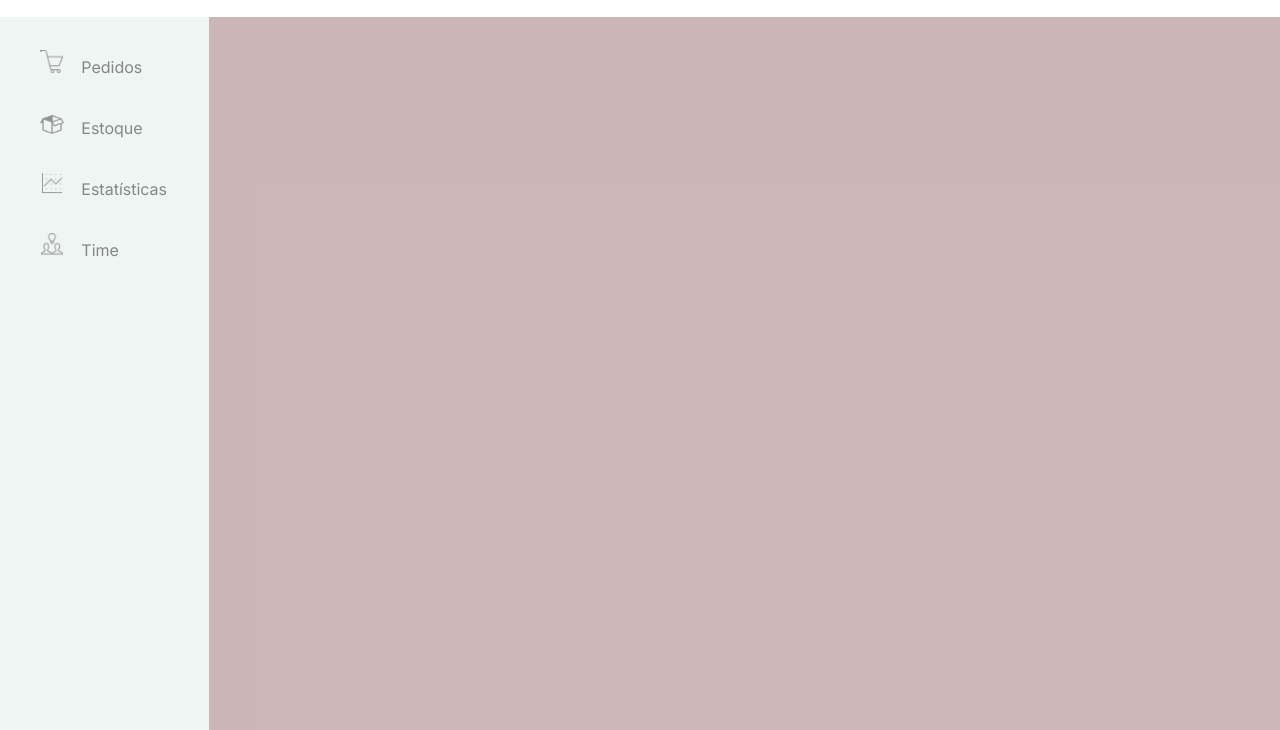
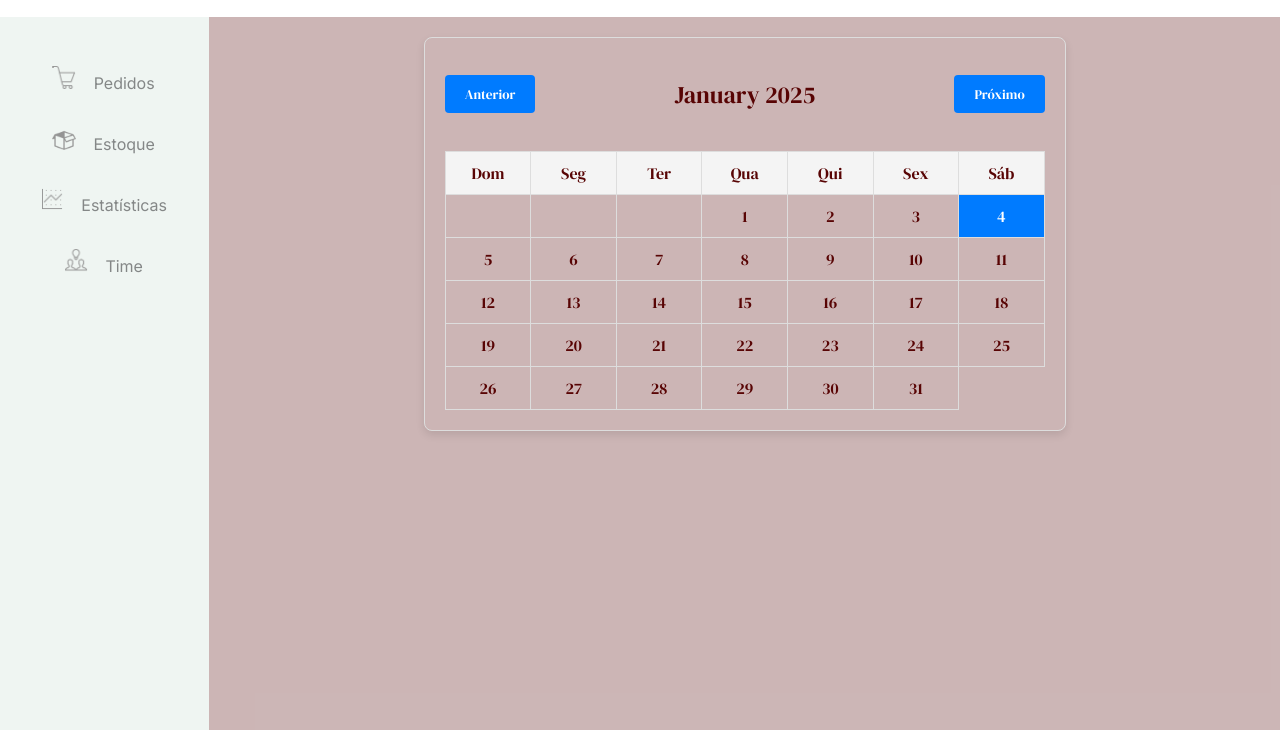
Before and after one commit to Jenkaroline/confeitaria, a plain HTML site: page index.html in a window 1280 px wide. Shown: the part 70-800 px from the top of the page. Drawn offline with Linux system fonts and the light colour scheme.

Commit message:
rascunho do calendario

```diff
--- /dev/null
+++ b/calendar.js
@@ -0,0 +1,125 @@
+// Seletores
+const calendarBody = document.getElementById('calendarBody');
+const monthYear = document.getElementById('monthYear');
+const prevMonth = document.getElementById('prevMonth');
+const nextMonth = document.getElementById('nextMonth');
+
+// Modal
+const eventModal = document.getElementById('eventModal');
+const selectedDateElement = document.getElementById('selectedDate');
+const eventInput = document.getElementById('eventInput');
+const saveEvent = document.getElementById('saveEvent');
+const closeModal = document.getElementById('closeModal');
+
+// Data inicial
+let currentDate = new Date();
+let events = {}; // Armazena eventos: { "YYYY-MM-DD": ["Evento 1", "Evento 2"] }
+
+// Função para renderizar o calendário
+function renderCalendar() {
+  // Limpa o corpo do calendário
+  calendarBody.innerHTML = '';
+
+  // Obtém o mês e o ano atual
+  const month = currentDate.getMonth();
+  const year = currentDate.getFullYear();
+
+  // Atualiza o título do calendário
+  monthYear.textContent = `${currentDate.toLocaleString('default', { month: 'long' })} ${year}`;
+
+  // Primeiro dia do mês
+  const firstDay = new Date(year, month, 1).getDay();
+
+  // Último dia do mês
+  const lastDate = new Date(year, month + 1, 0).getDate();
+
+  // Criação das linhas e colunas
+  let row = document.createElement('tr');
+  for (let i = 0; i < firstDay; i++) {
+    row.appendChild(document.createElement('td')); // Espaços vazios
+  }
+
+  // Preenche os dias do mês
+  for (let day = 1; day <= lastDate; day++) {
+    const cell = document.createElement('td');
+    cell.textContent = day;
+
+    const dateKey = `${year}-${String(month + 1).padStart(2, '0')}-${String(day).padStart(2, '0')}`;
+
+    // Destaca o dia atual
+    if (
+      day === new Date().getDate() &&
+      month === new Date().getMonth() &&
+      year === new Date().getFullYear()
+    ) {
+      cell.classList.add('today');
+    }
+
+    // Adiciona evento ao clicar no dia
+    cell.addEventListener('click', () => openModal(dateKey));
+
+    // Exibe eventos no calendário
+    if (events[dateKey]) {
+      const eventList = document.createElement('ul');
+      events[dateKey].forEach((event) => {
+        const listItem = document.createElement('li');
+        listItem.textContent = event;
+        listItem.style.fontSize = '12px'; // Estilização para eventos
+        eventList.appendChild(listItem);
+      });
+      cell.appendChild(eventList);
+    }
+
+    row.appendChild(cell);
+
+    // Inicia uma nova linha ao final da semana
+    if ((firstDay + day) % 7 === 0) {
+      calendarBody.appendChild(row);
+      row = document.createElement('tr');
+    }
+  }
+
+  // Adiciona a última linha
+  calendarBody.appendChild(row);
+}
+
+// Navegação entre meses
+prevMonth.addEventListener('click', () => {
+  currentDate.setMonth(currentDate.getMonth() - 1);
+  renderCalendar();
+});
+
+nextMonth.addEventListener('click', () => {
+  currentDate.setMonth(currentDate.getMonth() + 1);
+  renderCalendar();
+});
+
+// Abre o modal para adicionar evento
+function openModal(dateKey) {
+  selectedDateElement.textContent = `Data Selecionada: ${dateKey}`;
+  eventInput.value = ''; // Limpa o input
+  eventModal.style.display = 'flex';
+
+  // Salvar evento
+  saveEvent.onclick = () => {
+    const eventText = eventInput.value.trim();
+    if (eventText) {
+      if (!events[dateKey]) {
+        events[dateKey] = [];
+      }
+      events[dateKey].push(eventText);
+      renderCalendar(); // Atualiza o calendário com o novo evento
+      closeModalHandler();
+    }
+  };
+}
+
+// Fecha o modal
+function closeModalHandler() {
+  eventModal.style.display = 'none';
+}
+
+closeModal.addEventListener('click', closeModalHandler);
+
+// Renderiza o calendário ao carregar a página
+renderCalendar();
--- a/index.html
+++ b/index.html
@@ -26,8 +26,43 @@
            <li> <a href="#"> <img src="img/time.png"> Time </a></li>
         </ul>
         </div>
-        <div class="content-div"> </div>
+        <div class="content-div">
+            <div id="pedidos">
+            </div>
+            <div id="calendar">
+                <div class="calendar-header">
+                  <button id="prevMonth">Anterior</button>
+                  <h2 id="monthYear"></h2>
+                  <button id="nextMonth">Próximo</button>
+                </div>
+                <table>
+                  <thead>
+                    <tr>
+                      <th>Dom</th>
+                      <th>Seg</th>
+                      <th>Ter</th>
+                      <th>Qua</th>
+                      <th>Qui</th>
+                      <th>Sex</th>
+                      <th>Sáb</th>
+                    </tr>
+                  </thead>
+                  <tbody id="calendarBody">
+                  </tbody>
+                </table>
+              </div>
+              <!-- Modal para Adicionar Evento -->
+            <div id="eventModal" style="display: none; position: fixed; top: 0; left: 0; width: 100%; height: 100%; background-color: rgba(0, 0, 0, 0.5); justify-content: center; align-items: center;">
+                <div style="background: white; padding: 20px; border-radius: 8px; width: 300px; text-align: center;">
+                  <h3>Adicionar Evento</h3>
+                  <p id="selectedDate"></p>
+                  <input type="text" id="eventInput" placeholder="Descrição do evento" style="width: 100%; padding: 10px; margin-bottom: 10px;">
+                  <button id="saveEvent" style="padding: 10px 20px; background: #007bff; color: white; border: none; border-radius: 4px;">Salvar</button>
+                  <button id="closeModal" style="padding: 10px 20px; background: #ddd; border: none; border-radius: 4px; margin-left: 10px;">Fechar</button>
+                </div>
+              </div>
+        </div>
     </main>
-
+    <script src="calendar.js"></script>
 </body>
 </html>
--- a/style.css
+++ b/style.css
@@ -14,6 +14,12 @@ body, html{
     width: 100%;
     overflow: hidden;
 }
+body {
+    font-family: Arial, sans-serif;
+    text-align: center;
+    margin: 0;
+    padding: 0;
+  }
 
 /* header */
 
@@ -46,6 +52,8 @@ main{
     height: 100px;
     width: 18%;
     height: 100vh;
+    display: flex;
+    justify-content: left;
 }
 .menu-div a{
     text-decoration: none;
@@ -72,3 +80,52 @@ main{
     width: 92%;
     height: 100vh;
 }
+#calendar {
+    max-width: 600px;
+    margin: 20px auto;
+    border: 1px solid #ddd;
+    border-radius: 8px;
+    box-shadow: 0 4px 8px rgba(0, 0, 0, 0.1);
+    padding: 20px;
+  }
+
+  .calendar-header {
+    display: flex;
+    justify-content: space-between;
+    align-items: center;
+    margin-bottom: 20px;
+  }
+
+  .calendar-header button {
+    padding: 10px 20px;
+    border: none;
+    border-radius: 4px;
+    background-color: #007bff;
+    color: white;
+    cursor: pointer;
+  }
+
+  .calendar-header button:hover {
+    background-color: #0056b3;
+  }
+
+  table {
+    width: 100%;
+    border-collapse: collapse;
+  }
+
+  th, td {
+    width: 14.28%;
+    text-align: center;
+    padding: 10px;
+    border: 1px solid #ddd;
+  }
+
+  th {
+    background-color: #f4f4f4;
+  }
+
+  .today {
+    background-color: #007bff;
+    color: white;
+  }
```
Also changed, not shown: teste.html (added, +102 -0 lines).
